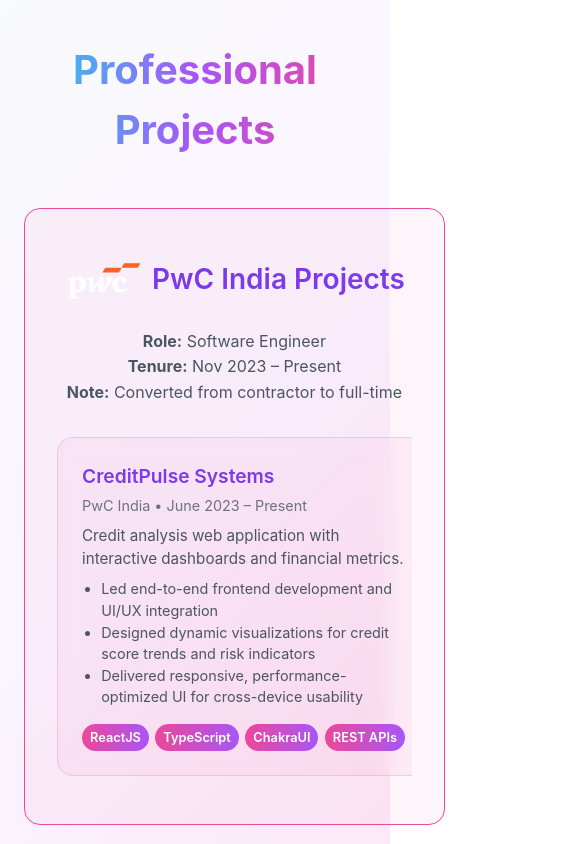
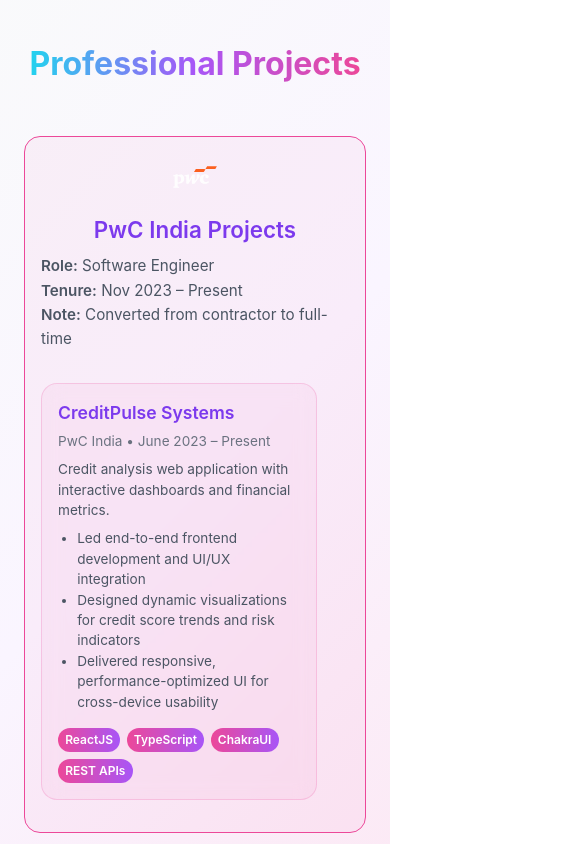
Before and after one commit to alammarghoob260/marghoobs_portfolio, a React (Vite) app: page / in a window 390 px wide. Shown: the part 4060-4904 px from the top of the page, 585 px wide, since content can reach past the window. Built offline with nearby package versions, Linux system fonts and the light colour scheme.

Commit message:
Refactor ProjectSection styles and structure; adjust layout for responsiveness, enhance group-meta with flex container, and improve overall usability.

```diff
--- a/src/components/ProjectSection/ProjectSection.common.css
+++ b/src/components/ProjectSection/ProjectSection.common.css
@@ -1,38 +1,39 @@
+/* 🔹 Section Wrapper */
 .projects-section {
-  width: 100vw;
+  width: 100%;
   padding: 5rem 1.5rem;
+  overflow-x: hidden;
+  box-sizing: border-box;
 }
 
+/* 🔹 Section Title */
 .projects-title {
   font-size: 2.5rem;
   font-weight: bold;
   margin-bottom: 3rem;
   text-align: center;
-  background: linear-gradient(
-    to right,
-    #22d3ee,
-    #a855f7,
-    #ec4899
-  ); /* ✅ gradient added */
+  background: linear-gradient(to right, #22d3ee, #a855f7, #ec4899);
   background-clip: text;
   -webkit-background-clip: text;
   -webkit-text-fill-color: transparent;
-  color: #ffffff; /* fallback for non-webkit browsers */
+  color: #ffffff;
   display: inline-block;
 }
 
-/* GROUP WRAPPER */
+/* 🔹 Group Wrapper */
 .projects-group {
+  width: 100%;
+  max-width: 100%;
   margin-bottom: 5rem;
-  max-width: 1280px;
-  margin-left: auto;
-  margin-right: auto;
+  margin-inline: auto;
   padding: 2rem;
   border-radius: 1rem;
   box-shadow: 0 0 0 1px rgba(255, 255, 255, 0.05);
+  overflow-x: hidden;
+  box-sizing: border-box;
 }
 
-/* GROUP HEADER */
+/* 🔹 Group Header */
 .group-header {
   margin-bottom: 2rem;
   text-align: center;
@@ -43,21 +44,55 @@
   font-weight: 600;
   margin-bottom: 0.5rem;
   text-align: center;
+  display: flex;
+  align-items: center;
+  justify-content: center;
+  gap: 0.75rem;
+  flex-wrap: wrap;
 }
 
+/* ✅ Flex wrapper for meta block */
+.group-meta-wrapper {
+  display: flex;
+  justify-content: center;
+  width: 100%;
+}
+
+/* ✅ Centered and clean meta block */
 .group-meta {
   font-size: 1rem;
   line-height: 1.6;
-  text-align: center;
+  text-align: left;
+  max-width: 600px;
+  word-break: break-word;
 }
 
-/* PROJECTS GRID — HORIZONTAL SCROLL */
+.group-meta strong {
+  text-align: inherit;
+  font-weight: 600;
+}
+
+/* 🔹 Projects Grid — Horizontal Scroll */
 .projects-grid {
   display: flex;
   flex-direction: row;
+  flex-wrap: nowrap;
   gap: 2rem;
   overflow-x: auto;
   padding-bottom: 1rem;
+  padding-inline: 1rem;
+  scroll-snap-type: x mandatory;
+  scroll-padding-right: 1rem;
+  -webkit-overflow-scrolling: touch;
+  max-width: 100%;
+  box-sizing: border-box;
+}
+
+/* ✅ Desktop centering when no scroll needed */
+@media (min-width: 1024px) {
+  .projects-grid {
+    justify-content: center;
+  }
 }
 
 .projects-grid::-webkit-scrollbar {
@@ -66,11 +101,14 @@
 
 .projects-grid::-webkit-scrollbar-thumb {
   border-radius: 3px;
+  background-color: rgba(100, 100, 100, 0.3);
 }
 
-/* PROJECT CARD */
+/* 🔹 Project Card */
 .project-card {
-  flex: 0 0 380px;
+  flex: 0 0 min(100%, 380px);
+  max-width: 100%;
+  box-sizing: border-box;
   display: flex;
   flex-direction: column;
   justify-content: space-between;
@@ -80,13 +118,14 @@
   -webkit-backdrop-filter: blur(10px);
   transition: transform 0.3s ease;
   min-height: 220px;
+  scroll-snap-align: start;
 }
 
 .project-card:hover {
   transform: translateY(-4px);
 }
 
-/* PROJECT TEXT */
+/* 🔹 Project Text */
 .project-name {
   font-size: 1.2rem;
   font-weight: 600;
@@ -110,12 +149,13 @@
   font-size: 0.9rem;
 }
 
-/* TECH STACK */
+/* 🔹 Tech Stack */
 .project-tech {
   display: flex;
   flex-wrap: wrap;
   gap: 0.4rem;
   margin-top: 0.5rem;
+  word-break: break-word;
 }
 
 .tech-badge {
@@ -123,14 +163,61 @@
   font-weight: 600;
   padding: 0.25rem 0.5rem;
   border-radius: 999px;
+  white-space: normal;
+  max-width: 100%;
+  overflow-wrap: break-word;
 }
 
+/* 🔹 Company Logo */
 .company-logo {
-  height: 80px;
+  height: 64px;
   width: auto;
   object-fit: contain;
   vertical-align: middle;
-  margin-right: 0.5rem;
   border-radius: 2px;
   opacity: 0.9;
 }
+
+/* 🔹 Responsive Adjustments */
+@media (max-width: 768px) {
+  .projects-title {
+    font-size: 2rem;
+  }
+
+  .projects-group {
+    padding: 1rem;
+  }
+
+  .group-title {
+    font-size: 1.4rem;
+    flex-direction: column;
+  }
+
+  .group-meta {
+    font-size: 0.95rem;
+  }
+
+  .project-card {
+    padding: 1rem;
+    font-size: 0.9rem;
+  }
+
+  .project-name {
+    font-size: 1.1rem;
+  }
+
+  .project-description,
+  .project-company,
+  .project-highlights {
+    font-size: 0.85rem;
+  }
+
+  .tech-badge {
+    font-size: 0.75rem;
+    padding: 0.2rem 0.45rem;
+  }
+
+  .company-logo {
+    height: 48px;
+  }
+}
--- a/src/components/ProjectSection/index.jsx
+++ b/src/components/ProjectSection/index.jsx
@@ -59,6 +59,9 @@
           />
           {t(group.company)} {t("search_title")}
         </h3>
+
+        {/* ✅ Wrapped group-meta in a flex container */}
+        <div className="group-meta-wrapper">
           <p className={`group-meta ${darkMode ? "dark" : "light"}`}>
             <strong>{t("role_label")}</strong> {t(group.role)} <br />
             <strong>{t("tenure_label")}</strong> {t(group.tenure)}
@@ -69,6 +72,7 @@
               </>
             )}
           </p>
+        </div>
       </div>
 
       <div className="projects-grid">
```
Lines whose indentation alone changed are shown as unchanged.
